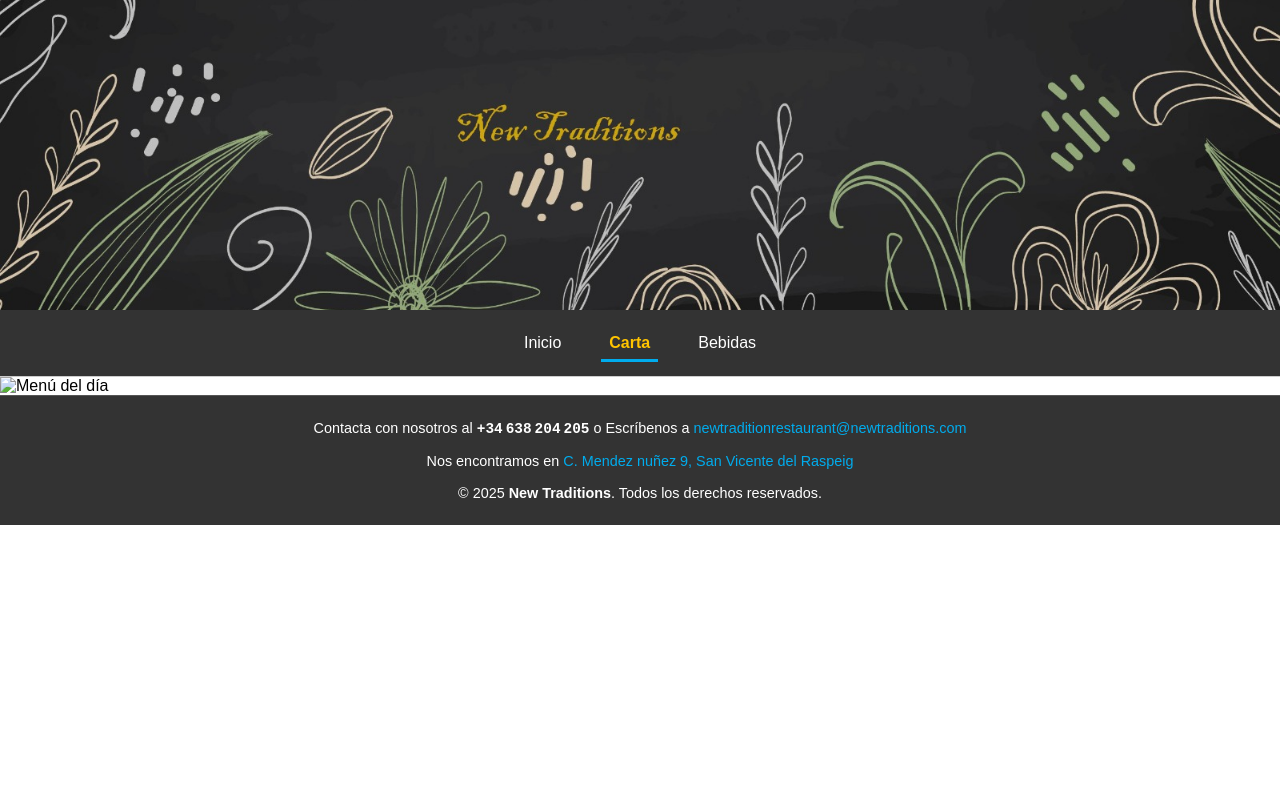
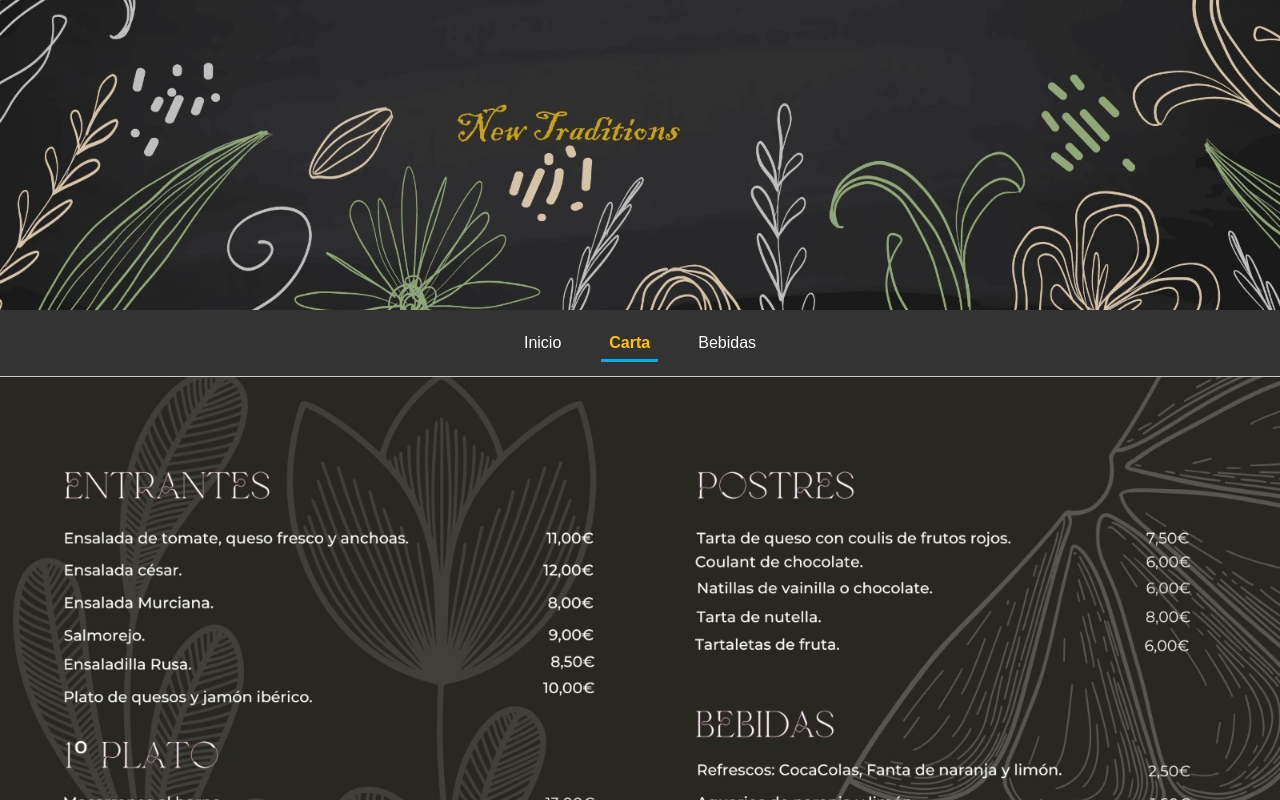
Before and after one commit to MarioEspinosaFiguerez/NewTraditions, a plain HTML site: page pages/carta.html in a window 1280 px wide. Shown: the top 800 px of the page. Drawn offline with Linux system fonts and the light colour scheme.

Commit message:
Carta + logo

```diff
--- a/pages/carta.html
+++ b/pages/carta.html
@@ -6,6 +6,7 @@
     <title>Menús del día</title>
     <link rel="stylesheet" href="../css/generalStyles.css" />
     <link rel="stylesheet" href="../css/menus.css" />
+    <link rel="icon" href="../images/newTraditions.jpeg" type="image/jpeg"
 </head>
 <body>
     <header>
@@ -21,7 +22,7 @@
   </header>
 
   <div class="menu-container">
-  <img src="../images/MenuDelDia.jpeg" alt="Menú del día" class="menu-bg">
+  <img src="../images/carta.jpeg" alt="Carta" class="menu-bg">
   </div>
 
 <footer>
```
Also changed, not shown: images/carta.jpeg (added), images/newTraditions.jpeg (added).
